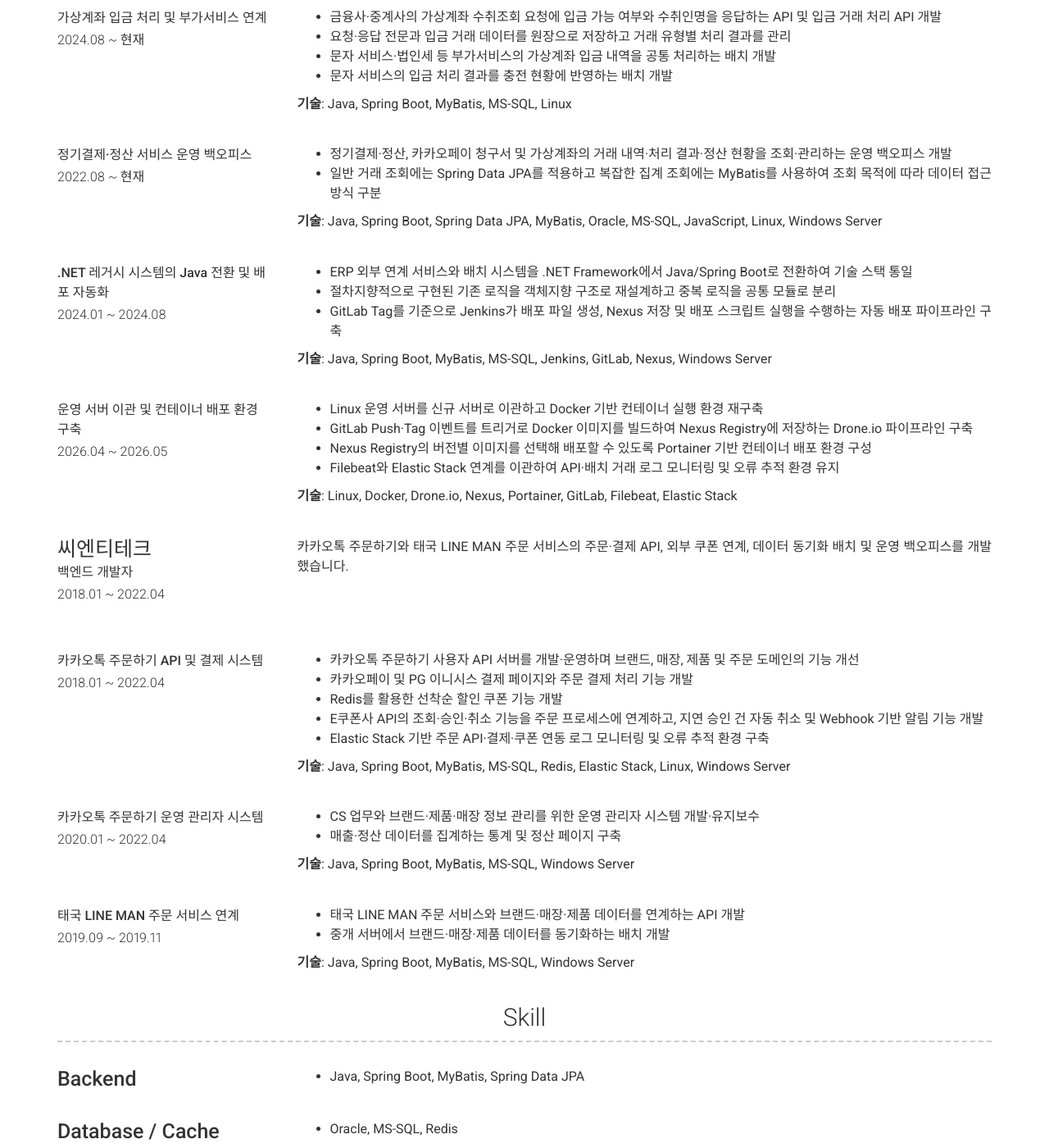
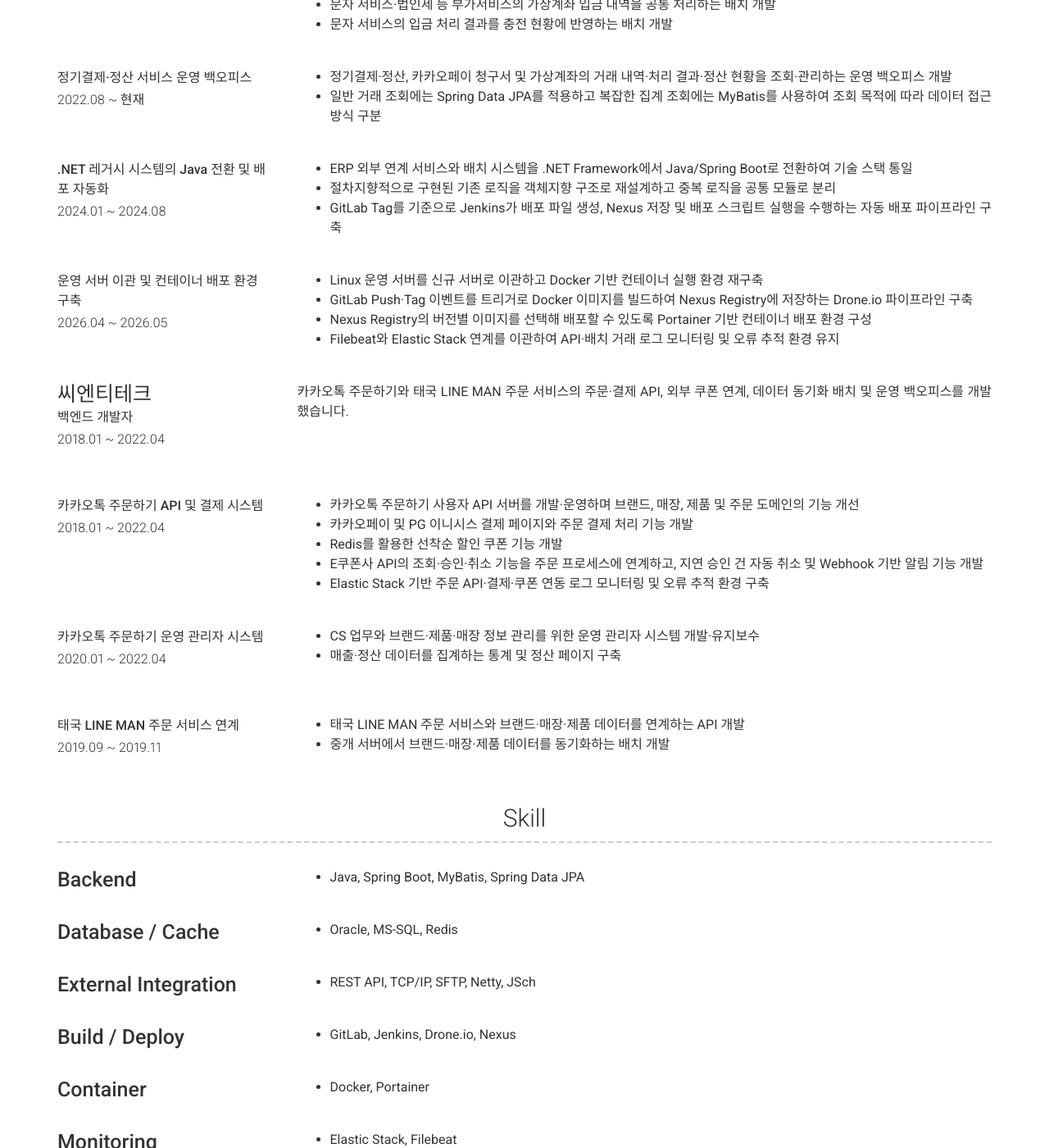
Before and after one commit to nonamecoders/nonamecoders.github.io, a Jekyll site: the page built from index.md, in a window 1280 px wide and 1400 px high, scrolled down 1391 px. Shown: the whole window at 82% size. Built offline with Jekyll 4.4.1, drawn with Linux system fonts in a browser that asks for light colours; nearby versions of some CDN libraries; some of the changed text lies outside the part shown.

Commit message:
update resume: remove per-project tech stack lines
Co-Authored-By: Claude Opus 5.5 <noreply@anthropic.com>

```diff
--- a/_config.yml
+++ b/_config.yml
@@ -95,8 +95,6 @@ content:
           * Netty 기반 TCP/IP 통신과 JSch 기반 SFTP 파일 송수신 기능 및 금융사 연계 현황 관리·모니터링 배치 개발
           * 집금·정산 및 펌뱅킹 배치를 개발하고, 월 정산 거래의 펌뱅킹 요청을 비동기로 처리하는 구조 구현
           * 금융 전문 생성 배치에서 대량 INSERT 처리 병목이 발생하여, MyBatis `<foreach>` 기반 다건 INSERT를 `ExecutorType.BATCH` 방식으로 변경하고 처리 시간을 40초에서 3초로 단축
-
-          **기술**: Java, Spring Boot, MyBatis, Oracle, Netty, JSch, TCP/IP, SFTP, Linux
       - layout: left
         sub_title: 카카오페이 청구서 연동 및 거래 대사 시스템
         caption: 2024.08 ~ 현재
@@ -105,8 +103,6 @@ content:
           * 청구서 상세 조회, 납부 가능 여부 조회 및 납부 결과 처리 API 개발
           * 카카오페이 납부 내역과 내부 거래 데이터를 비교하여 정합성을 검증하는 거래 대사 배치 개발
           * 납부처별 마감일과 영업일 D-3 조건을 반영해 안내 대상자를 산정하고, 비즈톡 기반 카카오톡 알림톡 발송 배치 개발
-
-          **기술**: Java, Spring Boot, MyBatis, MS-SQL, Windows Server
       - layout: left
         sub_title: 가상계좌 입금 처리 및 부가서비스 연계
         caption: 2024.08 ~ 현재
@@ -115,16 +111,12 @@ content:
           * 요청·응답 전문과 입금 거래 데이터를 원장으로 저장하고 거래 유형별 처리 결과를 관리
           * 문자 서비스·법인세 등 부가서비스의 가상계좌 입금 내역을 공통 처리하는 배치 개발
           * 문자 서비스의 입금 처리 결과를 충전 현황에 반영하는 배치 개발
-
-          **기술**: Java, Spring Boot, MyBatis, MS-SQL, Linux
       - layout: left
         sub_title: 정기결제·정산 서비스 운영 백오피스
         caption: 2022.08 ~ 현재
         description: |
           * 정기결제·정산, 카카오페이 청구서 및 가상계좌의 거래 내역·처리 결과·정산 현황을 조회·관리하는 운영 백오피스 개발
           * 일반 거래 조회에는 Spring Data JPA를 적용하고 복잡한 집계 조회에는 MyBatis를 사용하여 조회 목적에 따라 데이터 접근 방식 구분
-
-          **기술**: Java, Spring Boot, Spring Data JPA, MyBatis, Oracle, MS-SQL, JavaScript, Linux, Windows Server
       - layout: left
         sub_title: .NET 레거시 시스템의 Java 전환 및 배포 자동화
         caption: 2024.01 ~ 2024.08
@@ -132,8 +124,6 @@ content:
           * ERP 외부 연계 서비스와 배치 시스템을 .NET Framework에서 Java/Spring Boot로 전환하여 기술 스택 통일
           * 절차지향적으로 구현된 기존 로직을 객체지향 구조로 재설계하고 중복 로직을 공통 모듈로 분리
           * GitLab Tag를 기준으로 Jenkins가 배포 파일 생성, Nexus 저장 및 배포 스크립트 실행을 수행하는 자동 배포 파이프라인 구축
-
-          **기술**: Java, Spring Boot, MyBatis, MS-SQL, Jenkins, GitLab, Nexus, Windows Server
       - layout: left
         sub_title: 운영 서버 이관 및 컨테이너 배포 환경 구축
         caption: 2026.04 ~ 2026.05
@@ -142,8 +132,6 @@ content:
           * GitLab Push·Tag 이벤트를 트리거로 Docker 이미지를 빌드하여 Nexus Registry에 저장하는 Drone.io 파이프라인 구축
           * Nexus Registry의 버전별 이미지를 선택해 배포할 수 있도록 Portainer 기반 컨테이너 배포 환경 구성
           * Filebeat와 Elastic Stack 연계를 이관하여 API·배치 거래 로그 모니터링 및 오류 추적 환경 유지
-
-          **기술**: Linux, Docker, Drone.io, Nexus, Portainer, GitLab, Filebeat, Elastic Stack
       - layout: left
         title: 씨엔티테크
         sub_title: 백엔드 개발자
@@ -160,24 +148,18 @@ content:
           * E쿠폰사 API의 조회·승인·취소 기능을 주문 프로세스에 연계하고, 지연 승인 건 자동 취소 및 Webhook 기반 알림 기능 개발
           * Elastic Stack 기반 주문 API·결제·쿠폰 연동 로그 모니터링 및 오류 추적 환경 구축
 
-          **기술**: Java, Spring Boot, MyBatis, MS-SQL, Redis, Elastic Stack, Linux, Windows Server
-
       - layout: left
         sub_title: 카카오톡 주문하기 운영 관리자 시스템
         caption: 2020.01 ~ 2022.04
         description: |
           * CS 업무와 브랜드·제품·매장 정보 관리를 위한 운영 관리자 시스템 개발·유지보수
           * 매출·정산 데이터를 집계하는 통계 및 정산 페이지 구축
-
-          **기술**: Java, Spring Boot, MyBatis, MS-SQL, Windows Server
       - layout: left
         sub_title: 태국 LINE MAN 주문 서비스 연계
         caption: 2019.09 ~ 2019.11
         description: |
           * 태국 LINE MAN 주문 서비스와 브랜드·매장·제품 데이터를 연계하는 API 개발
           * 중개 서버에서 브랜드·매장·제품 데이터를 동기화하는 배치 개발
-
-          **기술**: Java, Spring Boot, MyBatis, MS-SQL, Windows Server
 
   # - title: Projects # Title for the section
   #   layout: list # Type of content section (list/text)
```
